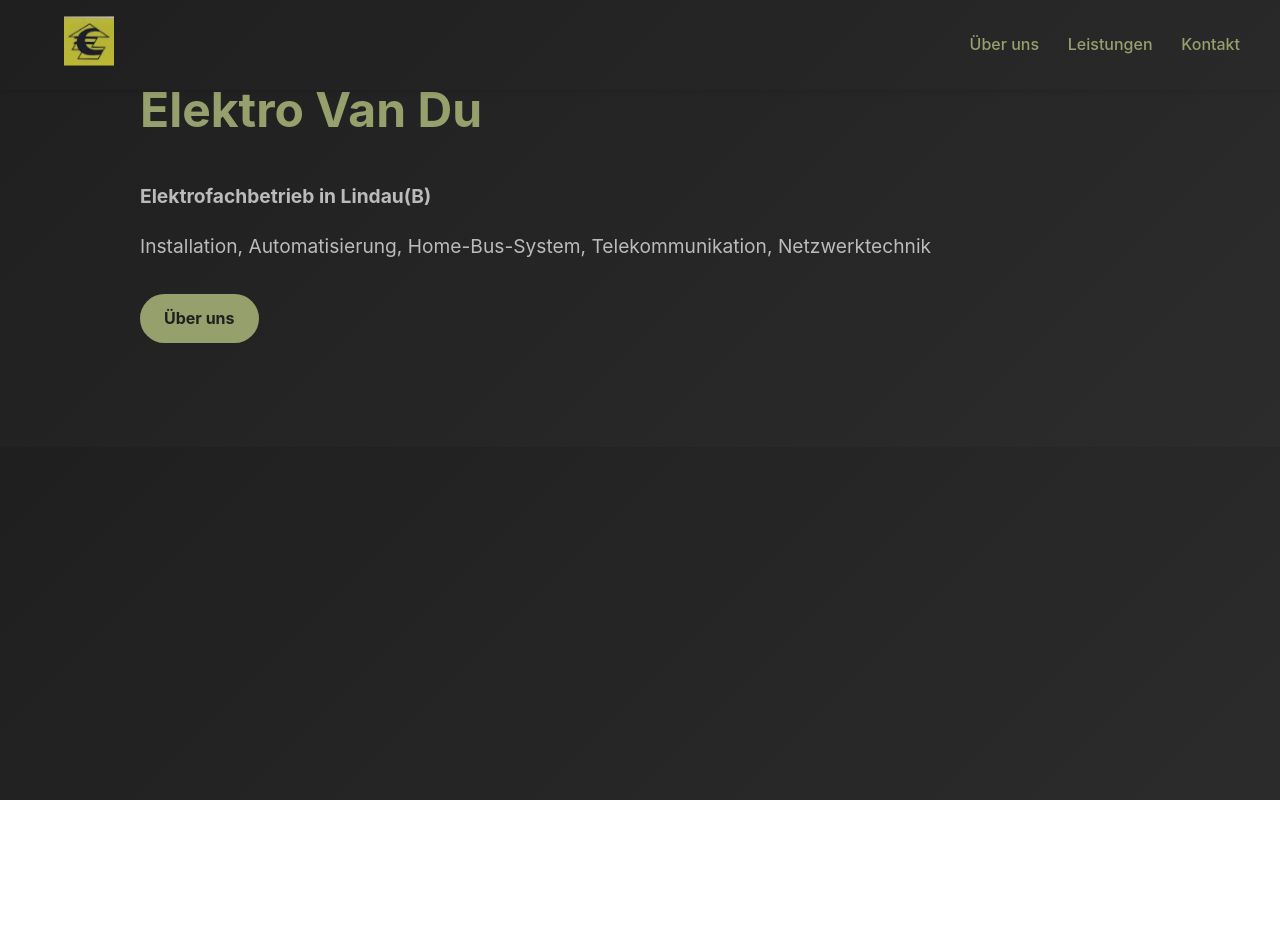
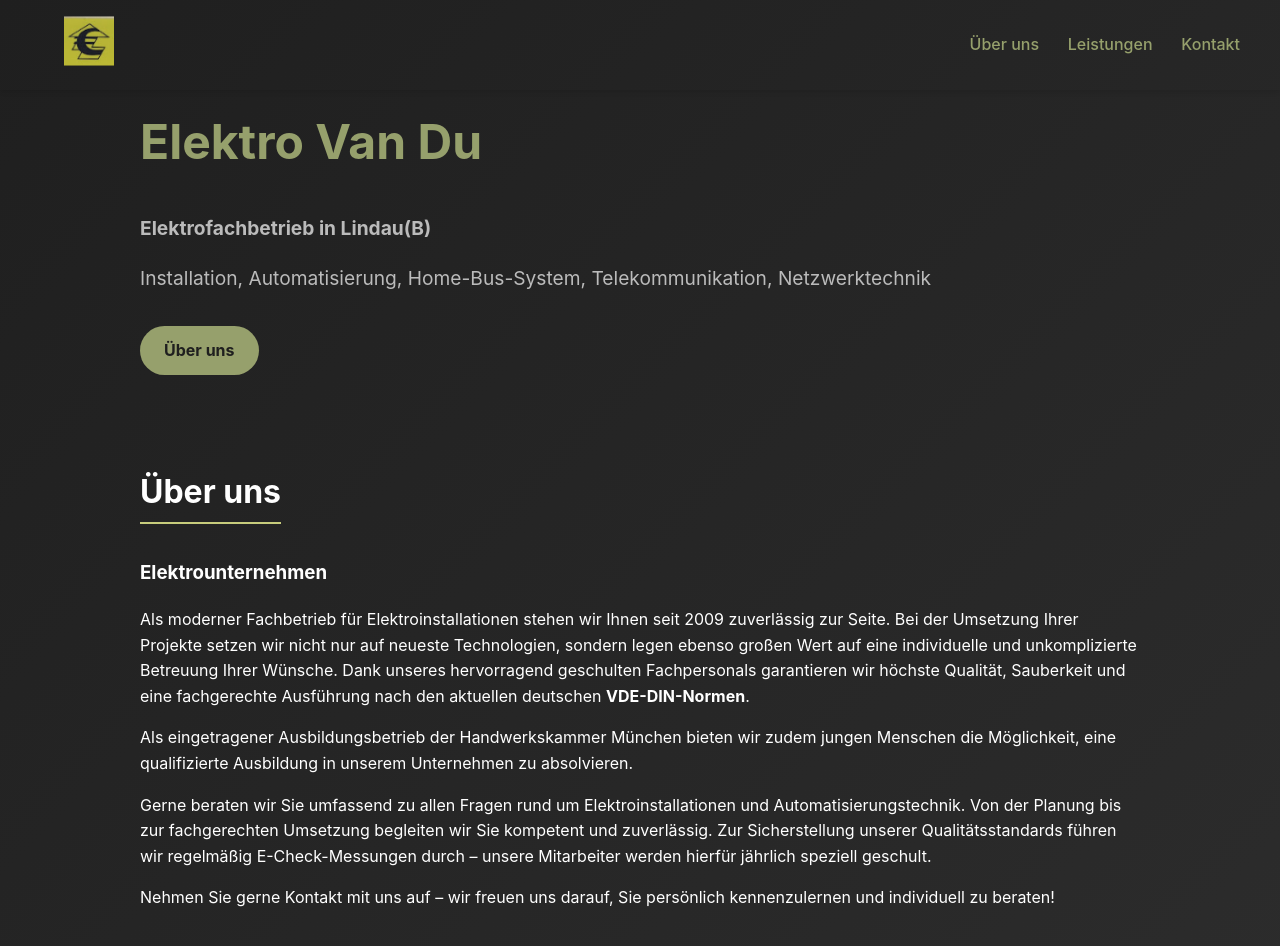
Before and after one commit to vdannyhng/homepage-elektrovandu, a React (Vite) app: page / in a window 1280 px wide. Shown: the top 946 px of the page. Before the commit the page ends 800 px from the top, so only its background shows below. Built offline with nearby package versions, Linux system fonts and the light colour scheme.

Commit message:
ADD about section

```diff
--- /dev/null
+++ b/src/components/About.jsx
@@ -0,0 +1,36 @@
+import AOS from 'aos';
+import 'aos/dist/aos.css';
+import { useEffect } from 'react';
+
+export default function About() {
+	useEffect(() => {
+		AOS.init({
+			duration: 1000, // animation duration in ms
+			once: true, // wheter animation should happen only once - while scrolling down
+		});
+	}, []);
+
+    return (
+        /* About Section */
+        <section id="about" className="about" data-aos="fade-up" data-aos-delay="200">
+				<h2>Über uns</h2>
+                <h3>Elektrounternehmen</h3>
+			    <p>
+                    Als moderner Fachbetrieb für Elektroinstallationen stehen wir Ihnen seit 2009 zuverlässig zur Seite.
+                    Bei der Umsetzung Ihrer Projekte setzen wir nicht nur auf neueste Technologien, sondern legen ebenso großen Wert auf eine individuelle und unkomplizierte Betreuung Ihrer Wünsche.
+                    Dank unseres hervorragend geschulten Fachpersonals garantieren wir höchste Qualität, Sauberkeit und eine fachgerechte Ausführung nach den aktuellen deutschen <strong>VDE-DIN-Normen</strong>.
+                </p>
+                <p>
+                    Als eingetragener Ausbildungsbetrieb der Handwerkskammer München bieten wir zudem jungen Menschen die Möglichkeit, eine qualifizierte Ausbildung in unserem Unternehmen zu absolvieren.
+                </p>
+                <p>
+                    Gerne beraten wir Sie umfassend zu allen Fragen rund um Elektroinstallationen und Automatisierungstechnik.
+                    Von der Planung bis zur fachgerechten Umsetzung begleiten wir Sie kompetent und zuverlässig.
+                    Zur Sicherstellung unserer Qualitätsstandards führen wir regelmäßig E-Check-Messungen durch – unsere Mitarbeiter werden hierfür jährlich speziell geschult.
+                </p>
+                <p>
+                    Nehmen Sie gerne Kontakt mit uns auf – wir freuen uns darauf, Sie persönlich kennenzulernen und individuell zu beraten!
+                </p>
+		</section>
+    );
+}
--- a/src/index.css
+++ b/src/index.css
@@ -1,4 +1,4 @@
-/* Reset default */
+/* Reset default
 /* * {
   margin: 0;
   padding: 0;
@@ -8,6 +8,9 @@
 /* Default values */
 :root {
   --primary-color: #96a06c;
+  --primary-color-hover: #4a6842;
+  --background: linear-gradient(135deg, #1f1f1f 0%, #2c2c2c 100%);
+  --section-underline-color: #c7cc7c;
 }
 
 body {
@@ -25,6 +28,7 @@
 
 /* Hero Section */
 .hero {
+  margin-top: 4rem;
   margin-bottom: 4rem;
 }
 
@@ -64,7 +68,7 @@
 section h2 {
   font-size: 2rem;
   margin-bottom: 1rem;
-  border-bottom: 2px solid #61dafb;
+  border-bottom: 2px solid var(--section-underline-color);
   display: inline-block;
   padding-bottom: 0.3rem;
 }
--- a/src/pages/Home.jsx
+++ b/src/pages/Home.jsx
@@ -1,6 +1,6 @@
 import Hero from "../components/Hero";
 import Navbar from "../components/NavBar"
-// import About from "../components/About";
+import About from "../components/About";
 // import Services from "../components/Services";
 // import Contact from "../components/Contact";
 // import Footer from "../components/Footer";
@@ -8,8 +8,9 @@
 export default function Home() {
   return (
     <div className="page">
+      <Navbar/>
       <Hero/>
-      <Navbar/>
+      <About/>
       {/* <Hero />
       <About />
       <Services />
--- /dev/null
+++ b/src/styles/About.css
@@ -0,0 +1,10 @@
+/* Default values */
+:root {
+  --primary-color: #96a06c;
+  --primary-color-hover: #4a6842;
+  --background: linear-gradient(135deg, #1f1f1f 0%, #2c2c2c 100%);
+}
+
+.about {
+    margin-bottom: 4rem;
+}
```
